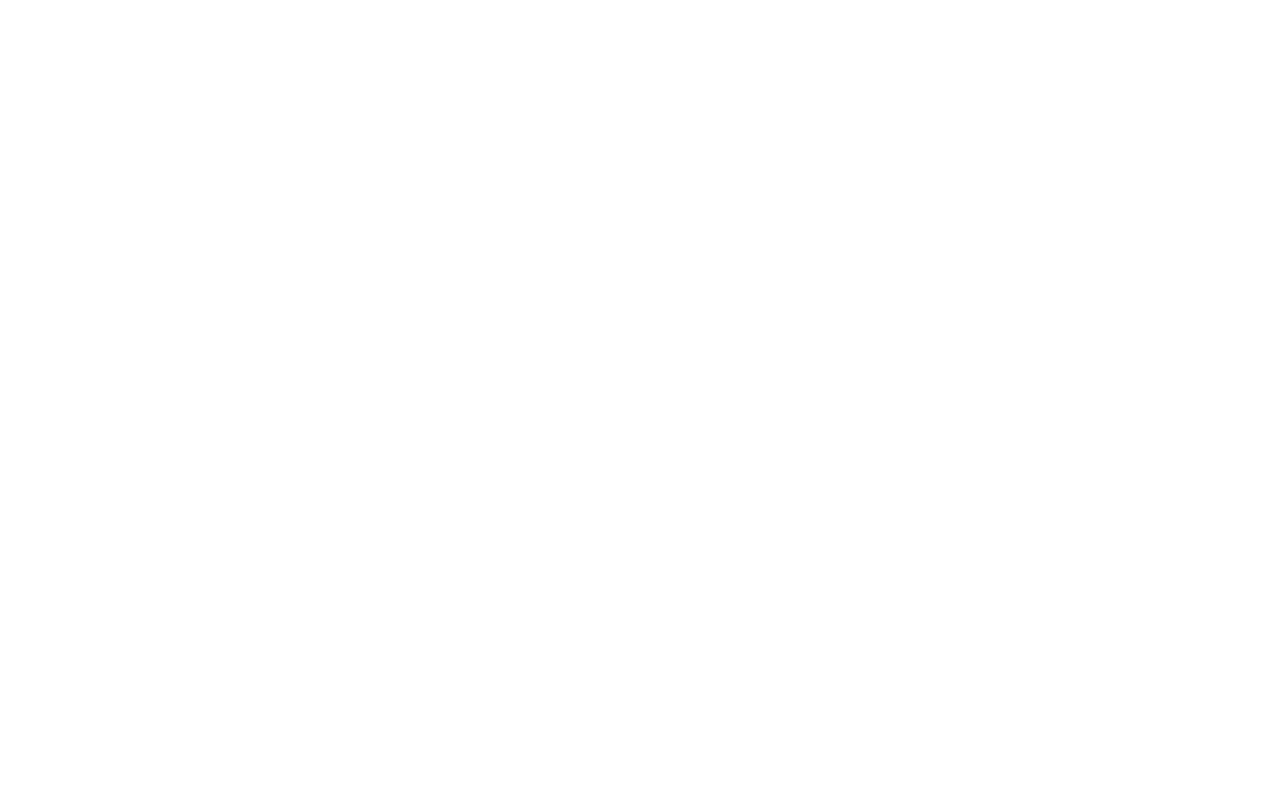
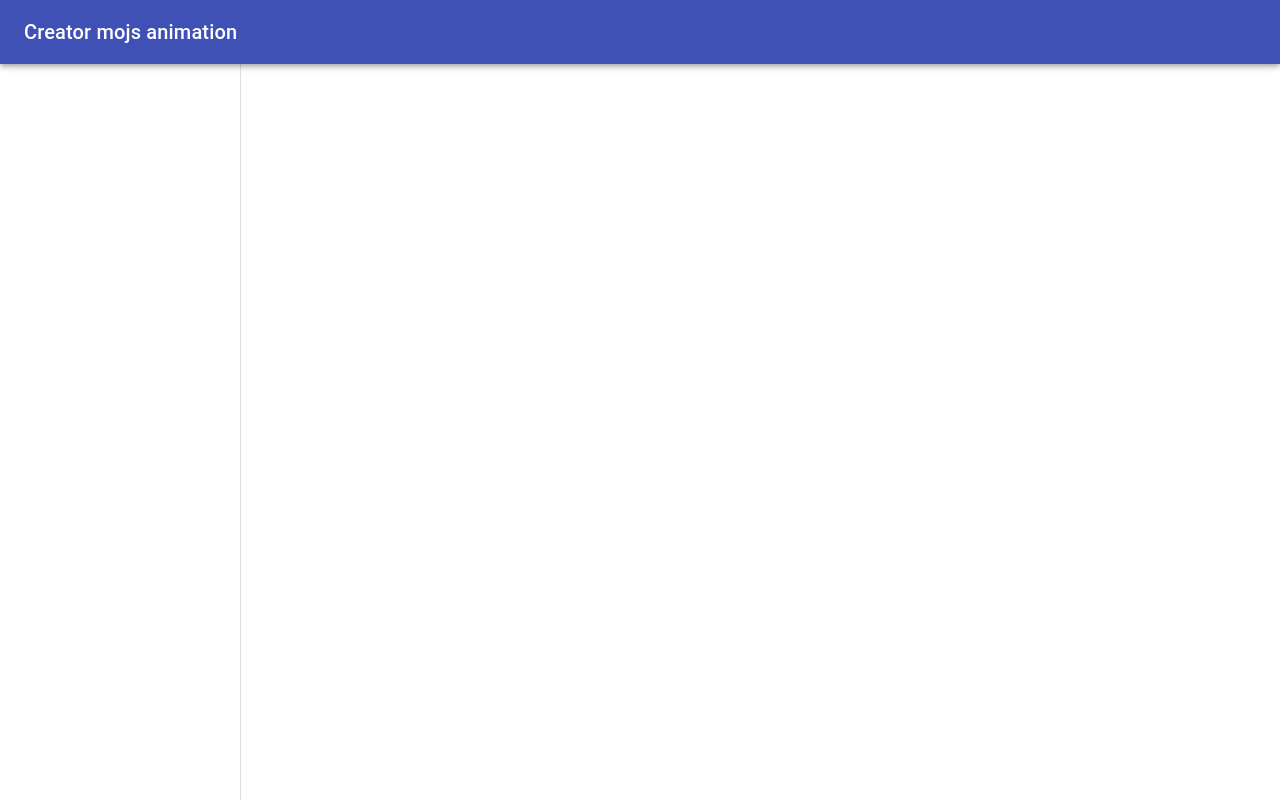
Before and after one commit to Pisyukaev/creator-mojs-animation, a React (Create React App) app: page / in a window 1280 px wide. Built offline with nearby package versions, Linux system fonts and the light colour scheme; the HTML template or start-up script is replaced by a standard one.

Commit message:
Добавляем AppBar и Drawer в приложение.

```diff
--- a/src/App.js
+++ b/src/App.js
@@ -1,5 +1,13 @@
+import AppBar from './components/AppBar';
+import Drawer from './components/Drawer';
+
 function App() {
-  return <div></div>;
+  return (
+    <div>
+      <AppBar />
+      <Drawer />
+    </div>
+  );
 }
 
 export default App;
```
